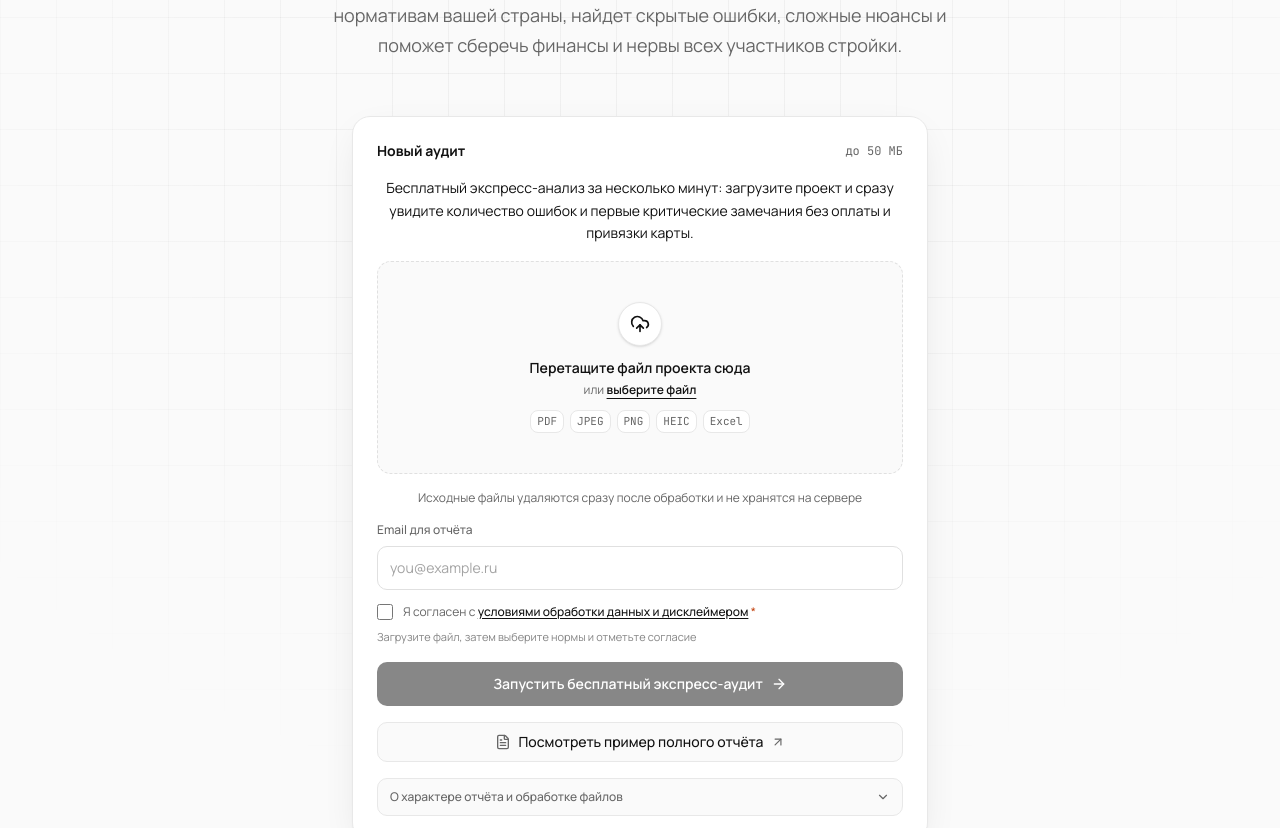
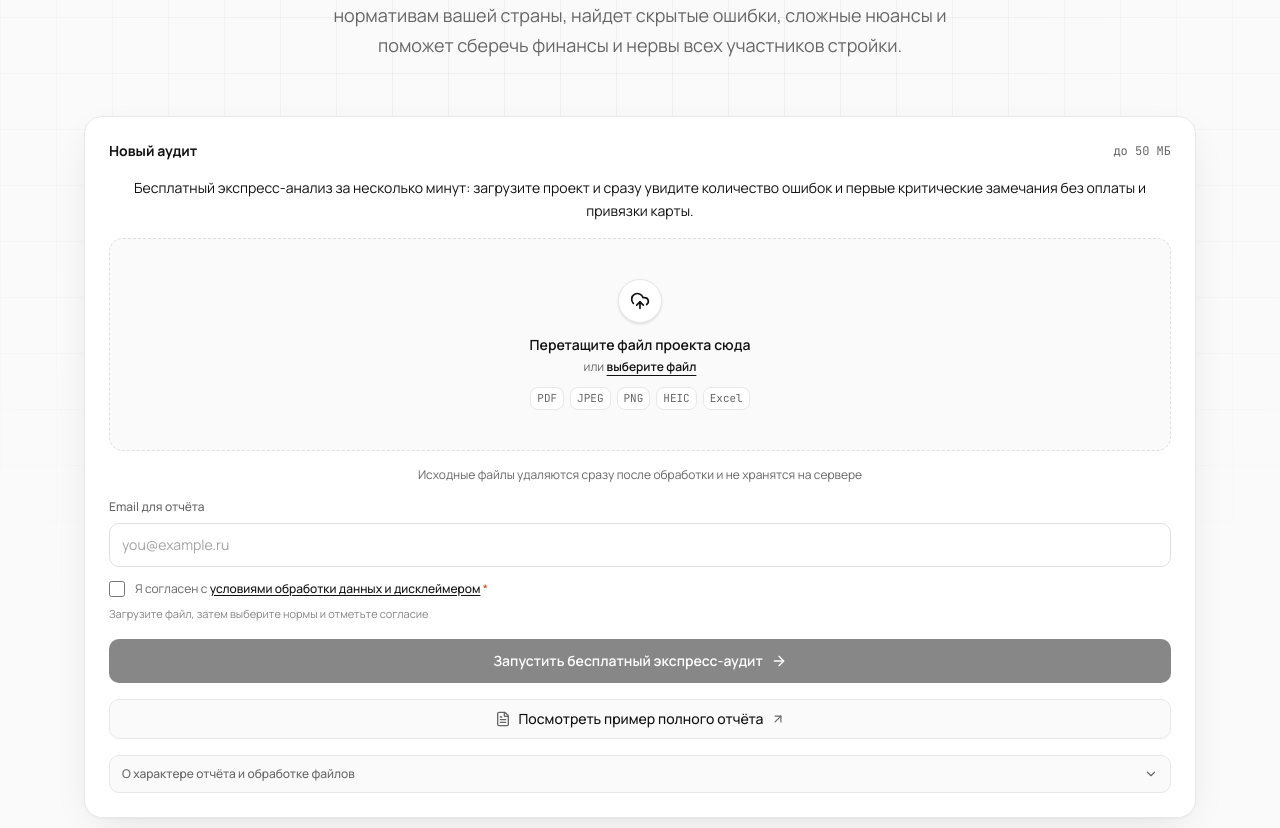
Before and after one commit to samsonov-work-pl/stroy-audit-web, a Next.js app: page / in a window 1280 px wide. Shown: the part 384-1212 px from the top of the page. Built offline with nearby package versions, Linux system fonts and the light colour scheme; no server answers.

Commit message:
Hero: колонка загрузки на всю ширину контейнера — окно загрузки остаётся узким, блок результата растянется

```diff
--- a/components/hero.tsx
+++ b/components/hero.tsx
@@ -25,7 +25,7 @@ export function Hero() {
           </p>
         </div>
         <div
-          className="animate-fade-up flex w-full max-w-xl flex-col gap-4"
+          className="animate-fade-up flex w-full flex-col gap-4"
           style={{ animationDelay: '320ms' }}
         >
           <UploadCard />
```
